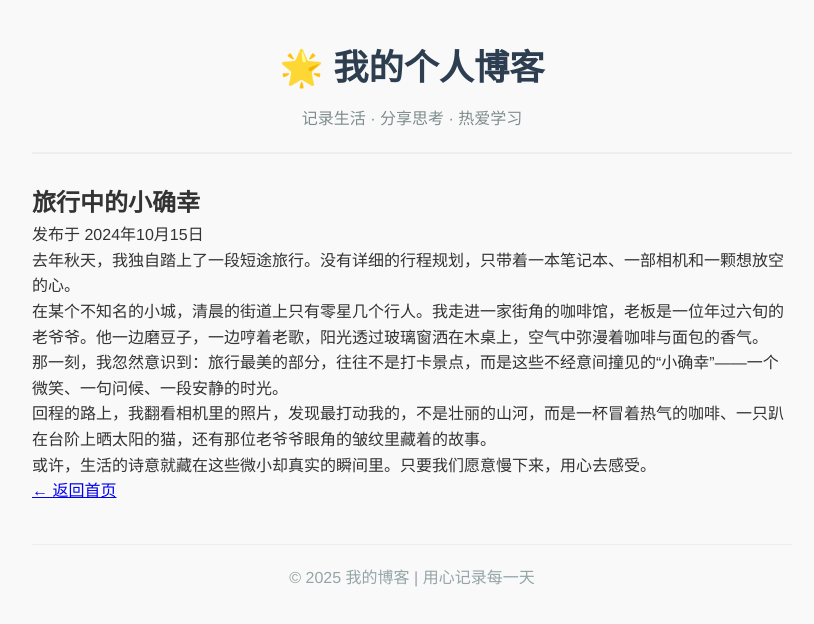
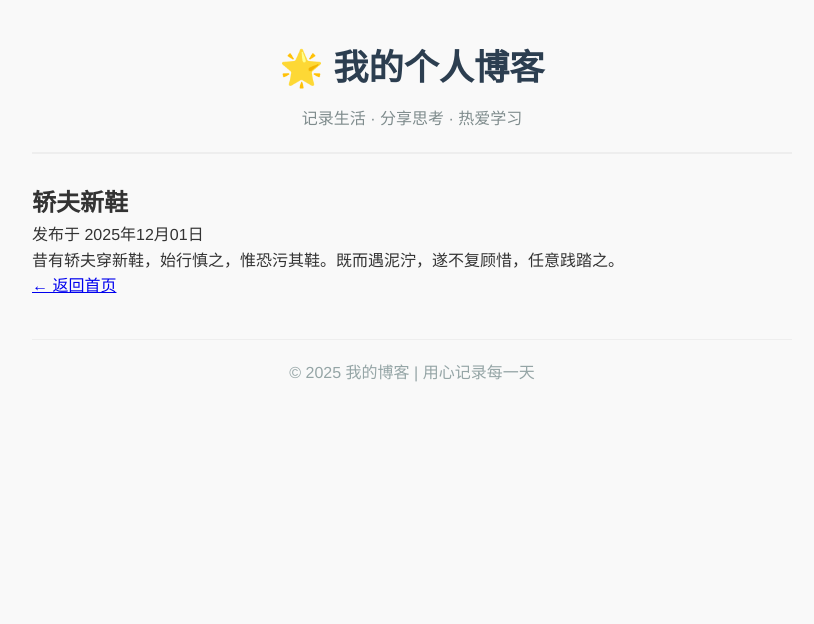
Before and after one commit to xuanying-coding/Xuanying_Learning, a plain HTML site: page posts/post2.html in a window 1280 px wide. Shown: the whole page, without its empty margins (228-1042 px from the left). Drawn offline with Linux system fonts and the light colour scheme.

Commit message:
内容完善

```diff
--- a/posts/post2.html
+++ b/posts/post2.html
@@ -15,18 +15,11 @@
 
     <main>
       <article>
-        <h2>旅行中的小确幸</h2>
-        <p class="post-meta">发布于 2024年10月15日</p>
+        <h2>轿夫新鞋</h2>
+        <p class="post-meta">发布于 2025年12月01日</p>
 
-        <p>去年秋天，我独自踏上了一段短途旅行。没有详细的行程规划，只带着一本笔记本、一部相机和一颗想放空的心。</p>
+        <p>昔有轿夫穿新鞋，始行慎之，惟恐污其鞋。既而遇泥泞，遂不复顾惜，任意践踏之。</p>
 
-        <p>在某个不知名的小城，清晨的街道上只有零星几个行人。我走进一家街角的咖啡馆，老板是一位年过六旬的老爷爷。他一边磨豆子，一边哼着老歌，阳光透过玻璃窗洒在木桌上，空气中弥漫着咖啡与面包的香气。</p>
-
-        <p>那一刻，我忽然意识到：旅行最美的部分，往往不是打卡景点，而是这些不经意间撞见的“小确幸”——一个微笑、一句问候、一段安静的时光。</p>
-
-        <p>回程的路上，我翻看相机里的照片，发现最打动我的，不是壮丽的山河，而是一杯冒着热气的咖啡、一只趴在台阶上晒太阳的猫，还有那位老爷爷眼角的皱纹里藏着的故事。</p>
-
-        <p>或许，生活的诗意就藏在这些微小却真实的瞬间里。只要我们愿意慢下来，用心去感受。</p>
       </article>
 
       <p><a href="../index.html">← 返回首页</a></p>
```
Also changed, not shown: index.html (+1 -1 lines), posts/post3.html (+5 -11 lines).
